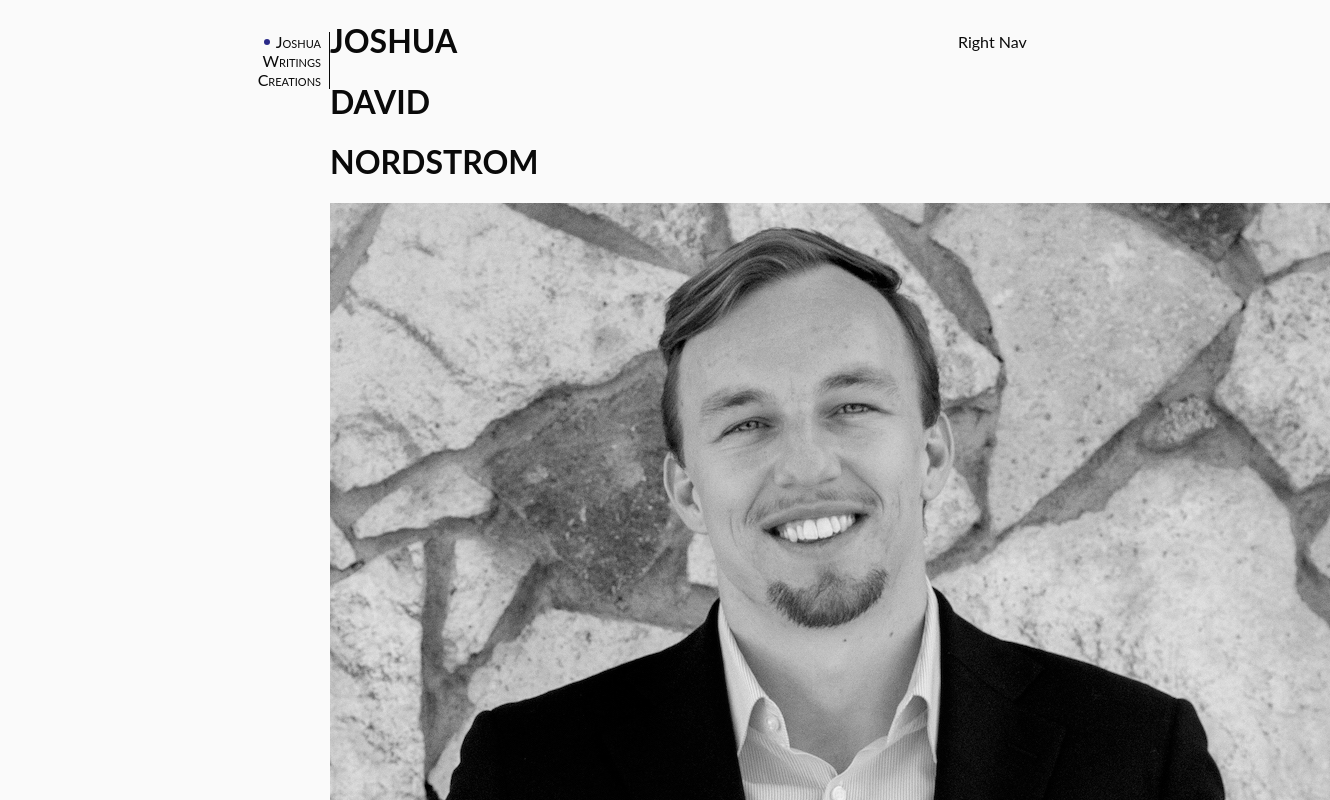
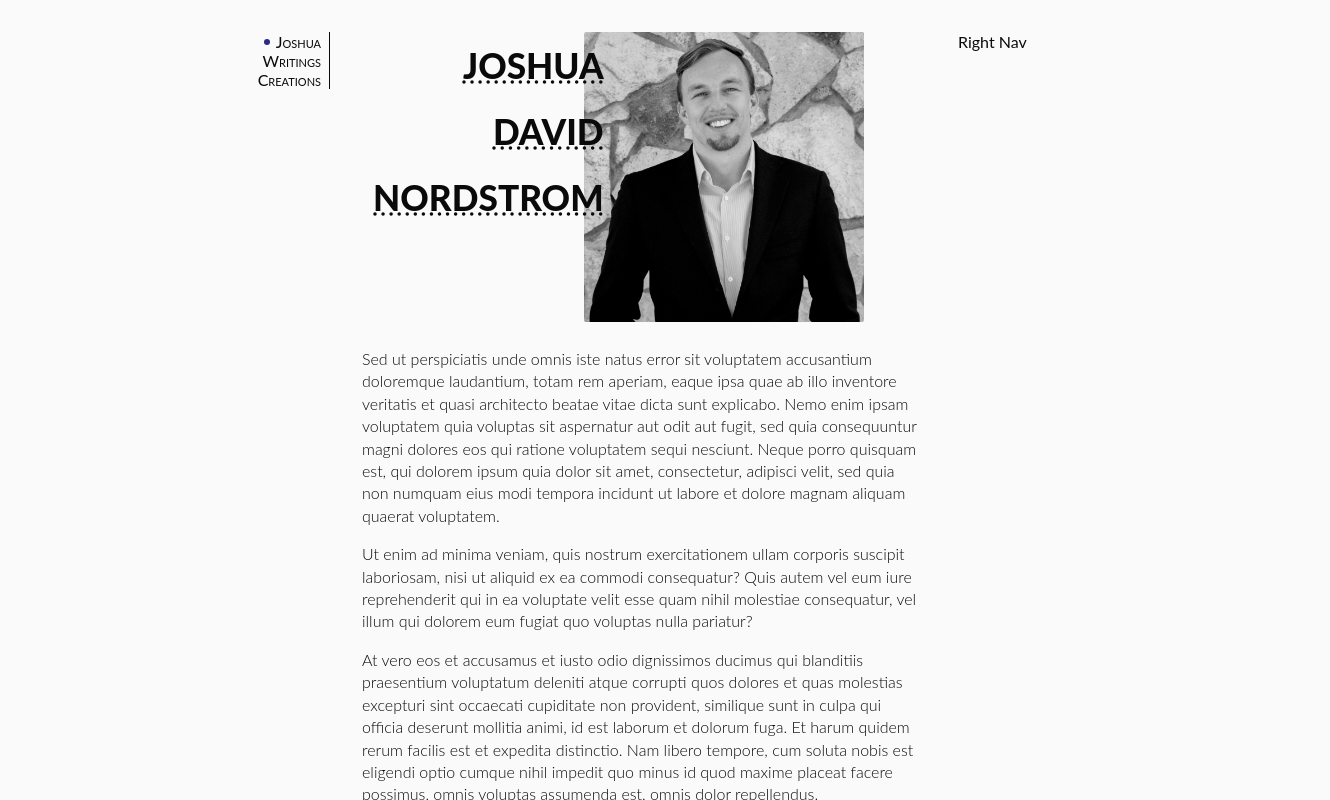
Before and after one commit to jdnordy/joshuadavidnordstrom, a Next.js app: page / in a window 1280 px wide. Shown: the top 800 px of the page, 1330 px wide, since content can reach past the window. Built offline with nearby package versions, Linux system fonts and the light colour scheme.

Commit message:
styled homepage

```diff
--- a/components/Layout/styles.module.scss
+++ b/components/Layout/styles.module.scss
@@ -1,15 +1,14 @@
 // desktop optimization
 .container {
+  height: 100vh;
+  width: 100vw;
   display: grid;
   grid-template-columns: 1fr minmax(320px, 620px) 1fr;
-  section {
-    grid-column-start: 2;
-    grid-column-end: 3;
-    padding: 0 2rem;
-    h1 {
-      text-align: left;
-    }
-  }
+}
+
+.scroll-container {
+  display: grid;
+  grid-template-columns: 1fr minmax(320px, 620px) 1fr;
 }
 
 // tablet optimization
--- a/components/Navigator/styles.module.scss
+++ b/components/Navigator/styles.module.scss
@@ -7,9 +7,9 @@
   &:hover {
     svg {
       display: block;
-      fill: rgba(0, 0, 114, 0.301);
+      fill: $blue-faded;
       &.selected {
-        fill: rgba(0, 0, 114, 0.836);
+        fill: $blue;
       }
     }
   }
--- a/pages/index.tsx
+++ b/pages/index.tsx
@@ -5,15 +5,54 @@ import { Layout } from '../components';
 const JoshuaDavid: React.FC = () => (
   <Layout page="joshua">
     <title>joshua</title>
-    <main>
+    <main className="joshua">
       <header>
+        <img src="/joshua-bw.jpeg" />
         <div>
           <h1>JOSHUA</h1>
           <h1>DAVID</h1>
           <h1>NORDSTROM</h1>
         </div>
-        <img src="/joshua-bw.jpeg" />
       </header>
+      <section>
+        <p>
+          Sed ut perspiciatis unde omnis iste natus error sit voluptatem
+          accusantium doloremque laudantium, totam rem aperiam, eaque ipsa quae
+          ab illo inventore veritatis et quasi architecto beatae vitae dicta
+          sunt explicabo. Nemo enim ipsam voluptatem quia voluptas sit
+          aspernatur aut odit aut fugit, sed quia consequuntur magni dolores eos
+          qui ratione voluptatem sequi nesciunt. Neque porro quisquam est, qui
+          dolorem ipsum quia dolor sit amet, consectetur, adipisci velit, sed
+          quia non numquam eius modi tempora incidunt ut labore et dolore magnam
+          aliquam quaerat voluptatem.
+        </p>
+        <p>
+          Ut enim ad minima veniam, quis nostrum exercitationem ullam corporis
+          suscipit laboriosam, nisi ut aliquid ex ea commodi consequatur? Quis
+          autem vel eum iure reprehenderit qui in ea voluptate velit esse quam
+          nihil molestiae consequatur, vel illum qui dolorem eum fugiat quo
+          voluptas nulla pariatur?
+        </p>
+        <p>
+          At vero eos et accusamus et iusto odio dignissimos ducimus qui
+          blanditiis praesentium voluptatum deleniti atque corrupti quos dolores
+          et quas molestias excepturi sint occaecati cupiditate non provident,
+          similique sunt in culpa qui officia deserunt mollitia animi, id est
+          laborum et dolorum fuga. Et harum quidem rerum facilis est et expedita
+          distinctio. Nam libero tempore, cum soluta nobis est eligendi optio
+          cumque nihil impedit quo minus id quod maxime placeat facere possimus,
+          omnis voluptas assumenda est, omnis dolor repellendus.
+        </p>
+
+        <h2>Temporibus</h2>
+        <p>
+          autem quibusdam et aut officiis debitis aut rerum necessitatibus saepe
+          eveniet ut et voluptates repudiandae sint et molestiae non recusandae.
+          Itaque earum rerum hic tenetur a sapiente delectus, ut aut reiciendis
+          voluptatibus maiores alias consequatur aut perferendis doloribus
+          asperiores repellat
+        </p>
+      </section>
     </main>
   </Layout>
 );
--- a/styles/_variables.scss
+++ b/styles/_variables.scss
@@ -1,3 +1,5 @@
 $background-color: rgb(250, 250, 250);
 $text-color: rgb(10, 10, 10);
+$blue: rgba(0, 0, 114, 0.836);
+$blue-faded: rgba(0, 0, 114, 0.301);
 $font-fam: 'Lato', sans-serif;
--- a/styles/index.scss
+++ b/styles/index.scss
@@ -5,6 +5,47 @@ body {
   font-family: $font-fam;
   background-color: $background-color;
   color: $text-color;
+  font-size: 16px;
+}
+
+.joshua {
+  grid-column-start: 2;
+  grid-column-end: 3;
+  padding: 2rem;
+  overflow: scroll;
+  scroll-behavior: smooth;
+  header {
+    position: relative;
+    height: 300px;
+    div {
+      display: flex;
+      flex-direction: column;
+      align-items: flex-end;
+      position: absolute;
+      left: 2%;
+      h1 {
+        font-weight: 800;
+        font-size: 2.2em;
+        text-align: left;
+        margin: 12px 0;
+        text-decoration: underline dotted;
+      }
+    }
+    img {
+      position: absolute;
+      left: 40%;
+      width: 280px;
+      border-radius: 2px;
+    }
+  }
+  section {
+    padding-bottom: 2rem;
+    p {
+      font-weight: 300;
+      font-size: 1em;
+      line-height: 1.4em;
+    }
+  }
 }
 
 // tablet optimization
```
